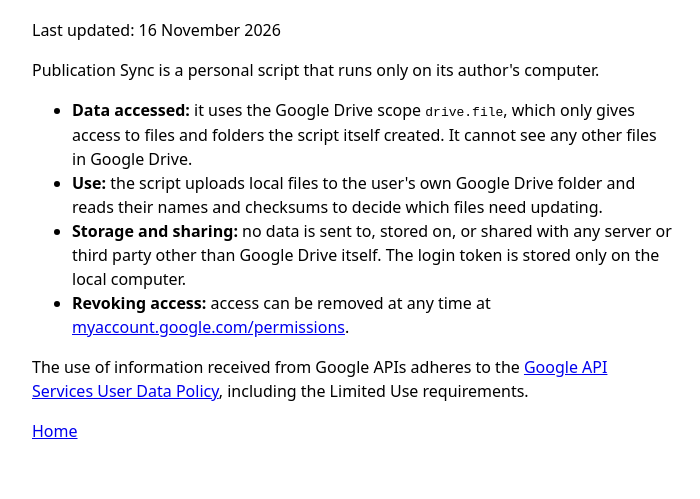
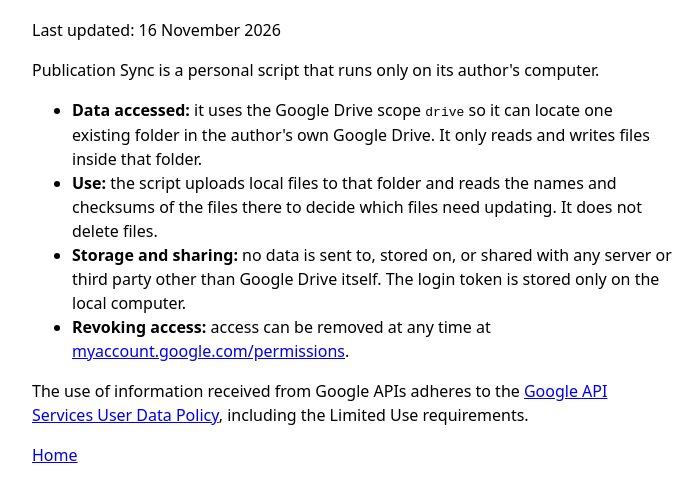
Before and after one commit to publicvb/publicvb.github.io, a plain HTML site: page privacy.html in a window 1280 px wide. Shown: the part 91-590 px from the top of the page, without its empty margins (288-988 px from the left). Drawn offline with Linux system fonts and the light colour scheme.

Commit message:
Update privacy policy: drive scope, single folder

```diff
--- a/privacy.html
+++ b/privacy.html
@@ -11,10 +11,10 @@
 <p>Last updated: 16 November 2026</p>
 <p>Publication Sync is a personal script that runs only on its author's computer.</p>
 <ul>
-<li><strong>Data accessed:</strong> it uses the Google Drive scope <code>drive.file</code>, which only
-gives access to files and folders the script itself created. It cannot see any other files in Google Drive.</li>
-<li><strong>Use:</strong> the script uploads local files to the user's own Google Drive folder and reads
-their names and checksums to decide which files need updating.</li>
+<li><strong>Data accessed:</strong> it uses the Google Drive scope <code>drive</code> so it can locate one
+existing folder in the author's own Google Drive. It only reads and writes files inside that folder.</li>
+<li><strong>Use:</strong> the script uploads local files to that folder and reads the names and checksums
+of the files there to decide which files need updating. It does not delete files.</li>
 <li><strong>Storage and sharing:</strong> no data is sent to, stored on, or shared with any server or third party
 other than Google Drive itself. The login token is stored only on the local computer.</li>
 <li><strong>Revoking access:</strong> access can be removed at any time at
```
